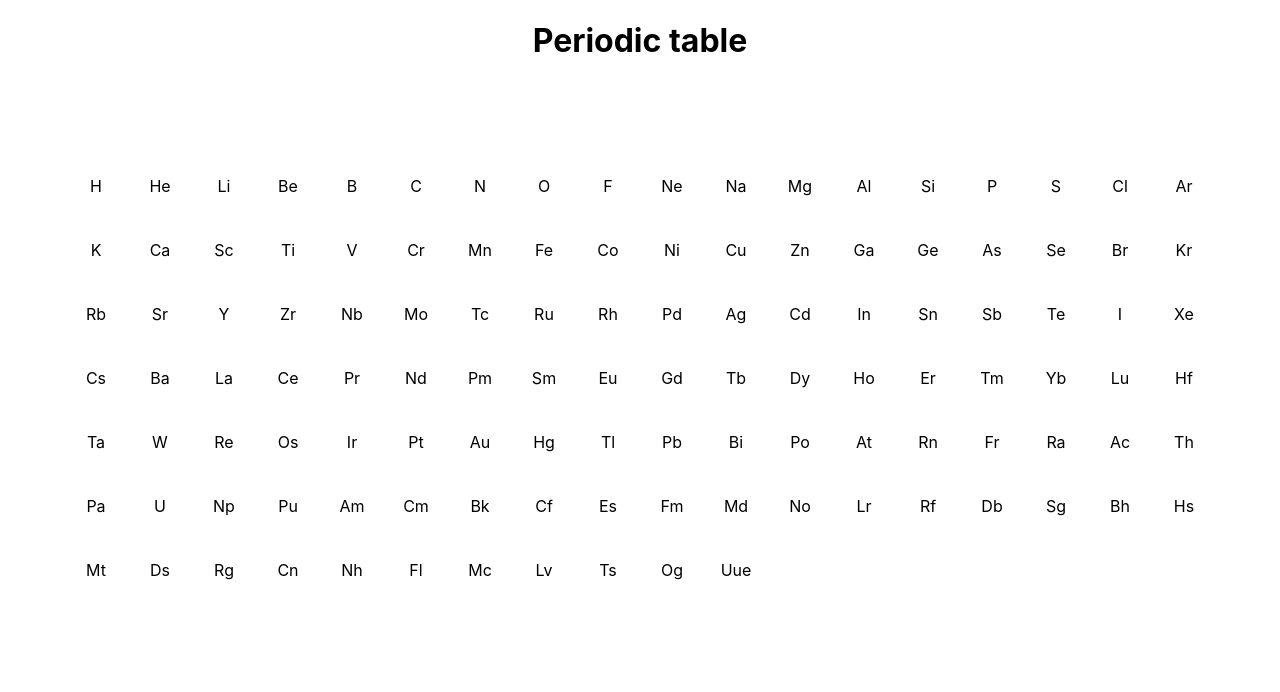
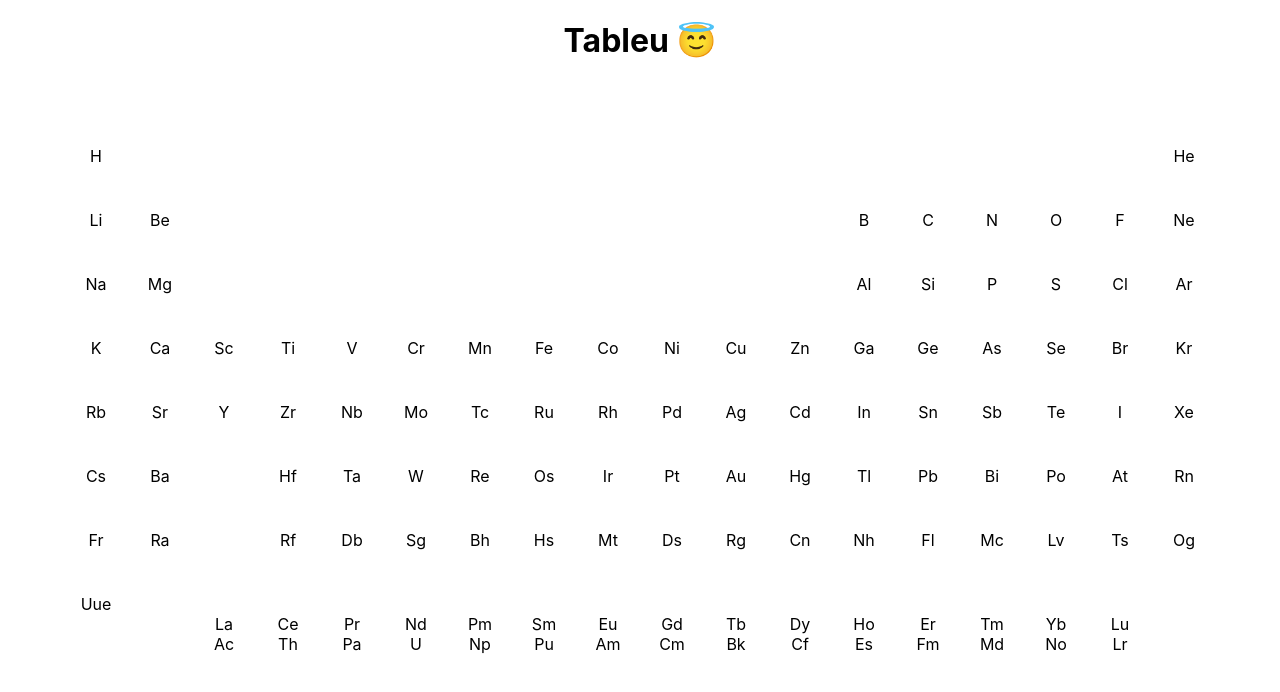
Before and after one commit to jbuyu/periodic-table, a React (Create React App) app: page / in a window 1280 px wide. Shown: the top 692 px of the page. Built offline with nearby package versions, Linux system fonts and the light colour scheme.

Commit message:
targets each row and column

```diff
--- a/src/App.js
+++ b/src/App.js
@@ -6,7 +6,7 @@ function App() {
   return (
     <div className="App">
       <header>
-        <h1>Periodic table</h1>
+        <h1>Tableu 😇 </h1>
       </header>
       <PeriodicTable />
     </div>
--- a/src/PeriodicTable.js
+++ b/src/PeriodicTable.js
@@ -4,8 +4,18 @@ import "./PeriodicTable.css";
 const PeriodicTable = () => {
   return (
     <div className="periodic-table">
-      {data.elements.map(({ name, symbol }) => {
-        return <div key={name}>{symbol}</div>;
+      {data.elements.map(({ xpos, ypos, name, symbol }) => {
+        return (
+          <div
+            style={{
+              gridColumn: xpos,
+              gridRow: ypos,
+            }}
+            key={name}
+          >
+            {symbol}
+          </div>
+        );
       })}
     </div>
   );
```
